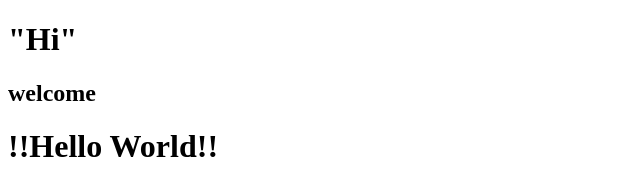
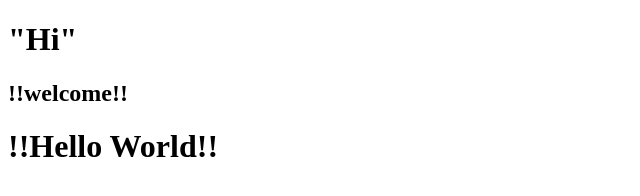
Before and after one commit to aniketMethi/upGrad, a plain HTML site: page index.html in a window 1280 px wide. Shown: the full height of the page, 0-640 px from the left. Drawn offline with Linux system fonts and the light colour scheme.

Commit message:
Added exclmation marks

```diff
--- a/index.html
+++ b/index.html
@@ -7,7 +7,7 @@
 </head>
 <body>
     <h1>"Hi"</h1>
-    <h2>welcome</h2>
+    <h2>!!welcome!!</h2>
     <h1>!!Hello World!!</h1>
 </body>
 </html>
```
